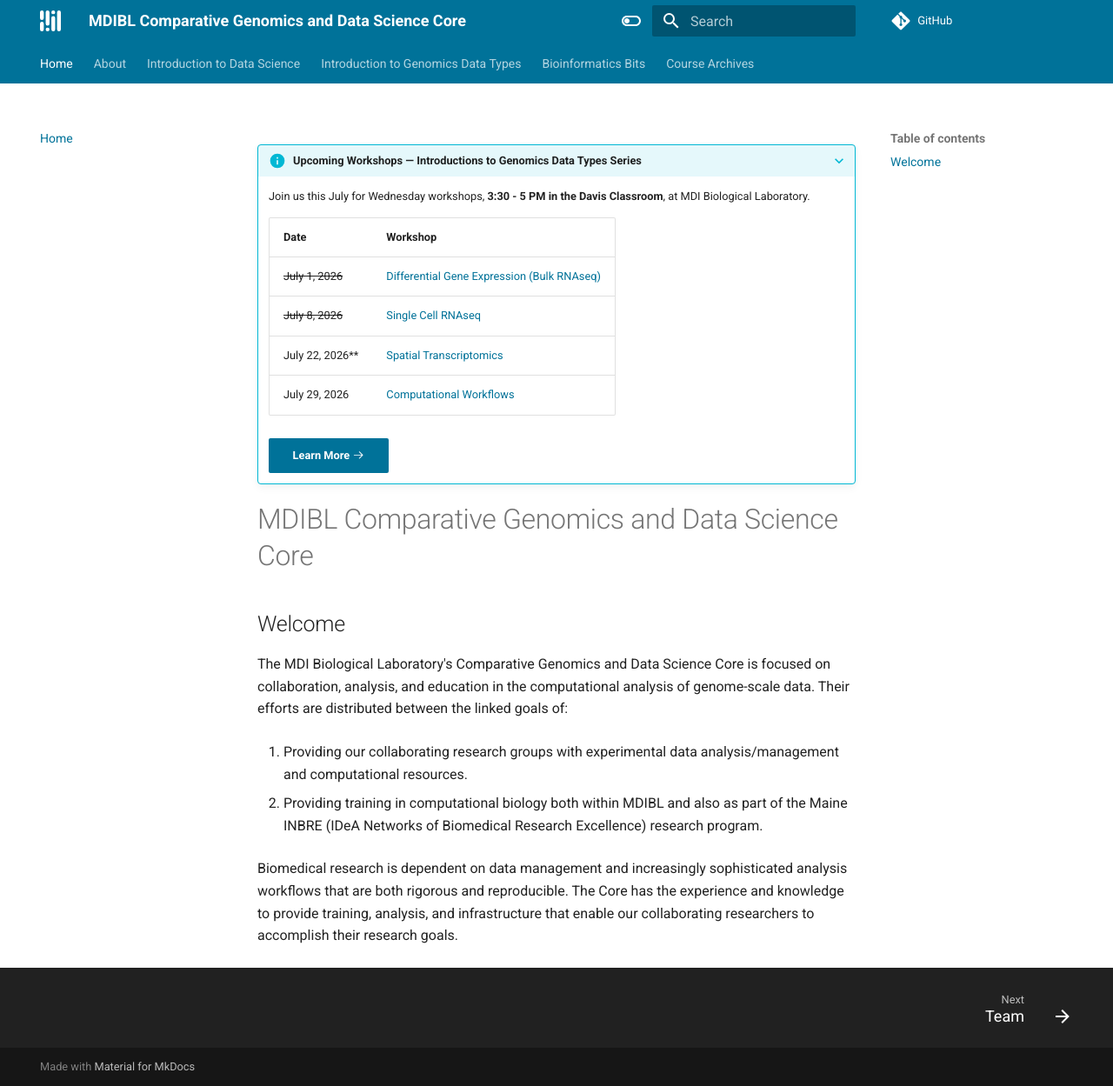
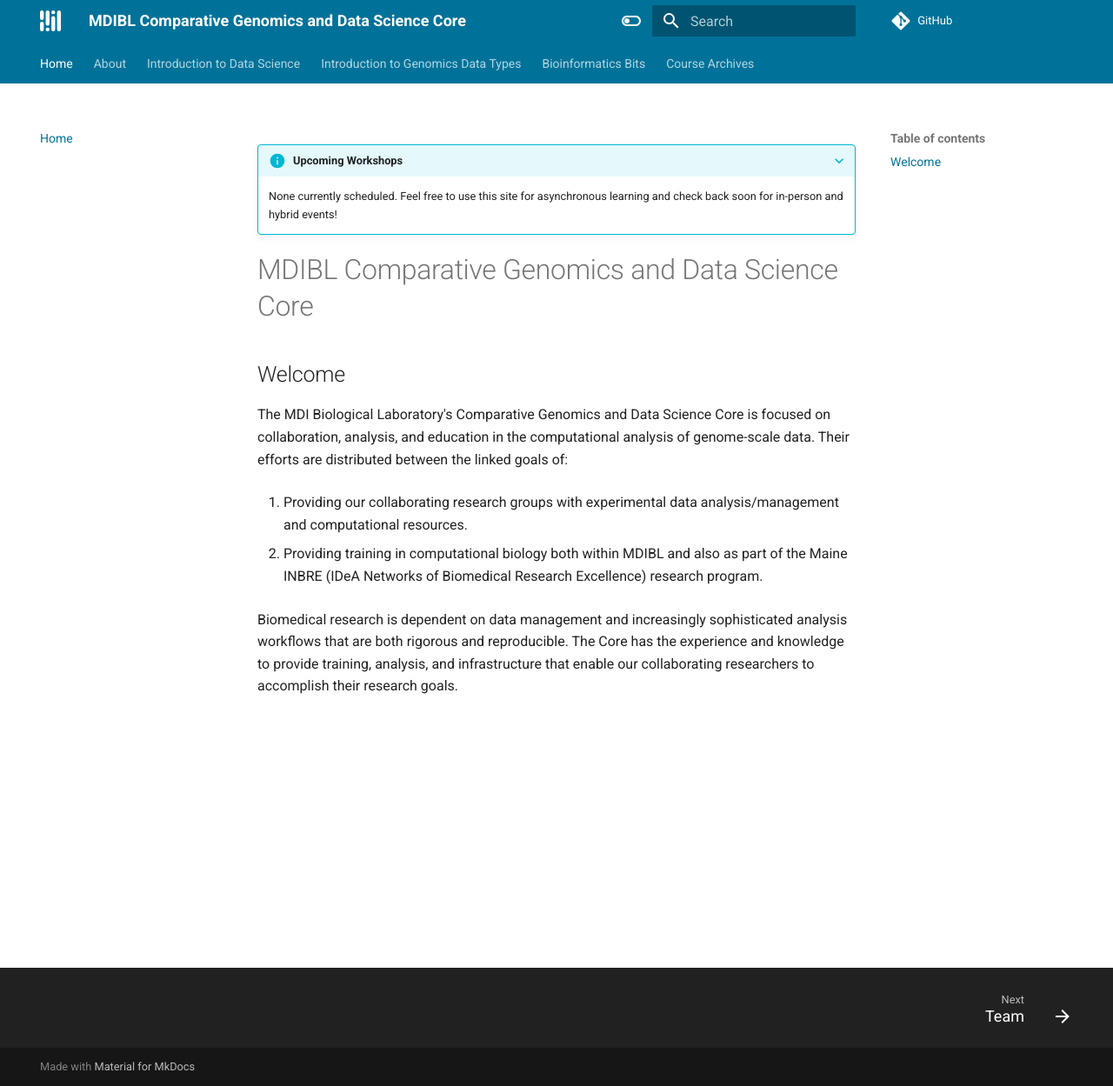
Before and after one commit to mdibl/mdibl.github.io, an MkDocs documentation site: the page built from docs/index.md, in a window 1280 px wide and 1249 px high. Shown: the whole window at 87% size. Built offline with MkDocs 1.6.1 and Material for MkDocs 9.7.7, drawn with Linux system fonts in a browser that asks for light colours; comment, search, counter and statistics services are not loaded.

Commit message:
update all coming soon messages

```diff
--- a/docs/index.md
+++ b/docs/index.md
@@ -1,15 +1,6 @@
-???+ info "Upcoming Workshops — Introductions to Genomics Data Types Series"
+???+ info "Upcoming Workshops"
 
-    Join us this July for Wednesday workshops, **3:30 - 5 PM in the Davis Classroom**, at MDI Biological Laboratory.
-
-    | Date | Workshop |
-    |------|----------|
-    | <s>July 1, 2026</s>  | [Differential Gene Expression (Bulk RNAseq)](bulkDGE/index.md) |
-    | <s>July 8, 2026</s> | [Single Cell RNAseq](scRNAseq/index.md) |
-    | July 22, 2026** | [Spatial Transcriptomics](spatial/index.md) |
-    | July 29, 2026 | [Computational Workflows ](workflows/index.md) |
-
-    [Learn More :octicons-arrow-right-24:](introDataTypes/index.md){ .md-button .md-button--primary }
+    None currently scheduled. Feel free to use this site for asynchronous learning and check back soon for in-person and hybrid events!
 
 # MDIBL Comparative Genomics and Data Science Core
 
```
Also changed, not shown: docs/introDataTypes/index.md (+3 -3 lines), docs/spatial/index.md (+2 -2 lines), docs/workflows/index.md (+2 -2 lines).
